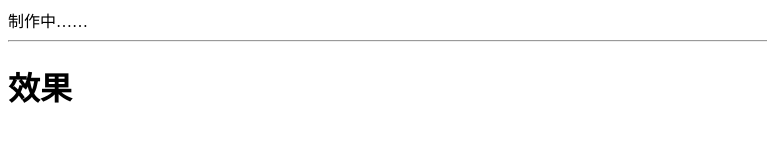
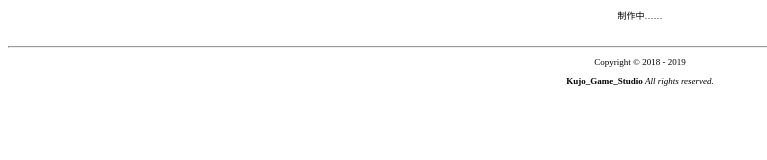
Before and after one commit to Liushui-Miaomiao/Liushui-Miaomiao.github.io, a plain HTML site: page index.html in a window 1280 px wide. Shown: the whole page, without its empty margins (0-767 px from the left). Drawn offline with Linux system fonts and the light colour scheme.

Commit message:
2019.08.16 update
修饰了主页的文本美观度

```diff
--- a/index.html
+++ b/index.html
@@ -1,14 +1,26 @@
 <!DOCTYPE html>
 <html>
 	<head>
-		<title>★Hello,World!★</title>
 		<meta charset="utf-8">
 		<base target="_blank">
+		<title>★Hello,World!★</title>
+
+		<style type="text/css">
+			body{
+				font-family: "simsun";
+				font-size: 9px;
+			}
+		</style>
 	</head>
 
+	<!-- 网页主体 -->
 	<body>
-		制作中……
+		<p align="center">制作中……</p>
+		<br>
+
 		<hr/>
-		<h1>效果</h1>
+
+		<p align="center">Copyright &copy 2018 - <script>document.write(new Date().getFullYear())</script></p>
+		<p align="center"><b>Kujo_Game_Studio</b> <i>All rights reserved.</i></p>
 	</body>
 </html>
```
Also changed, not shown: history.txt.
